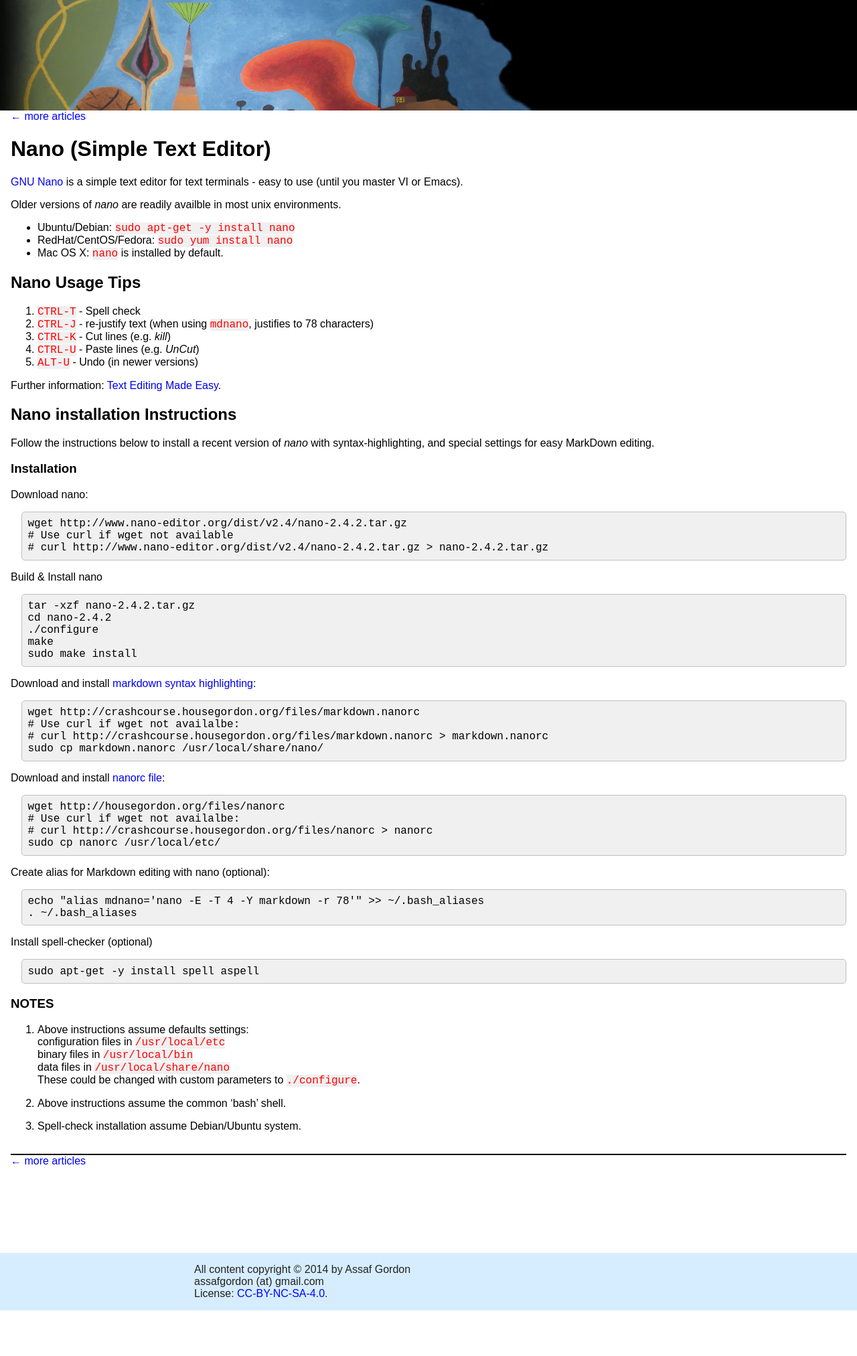
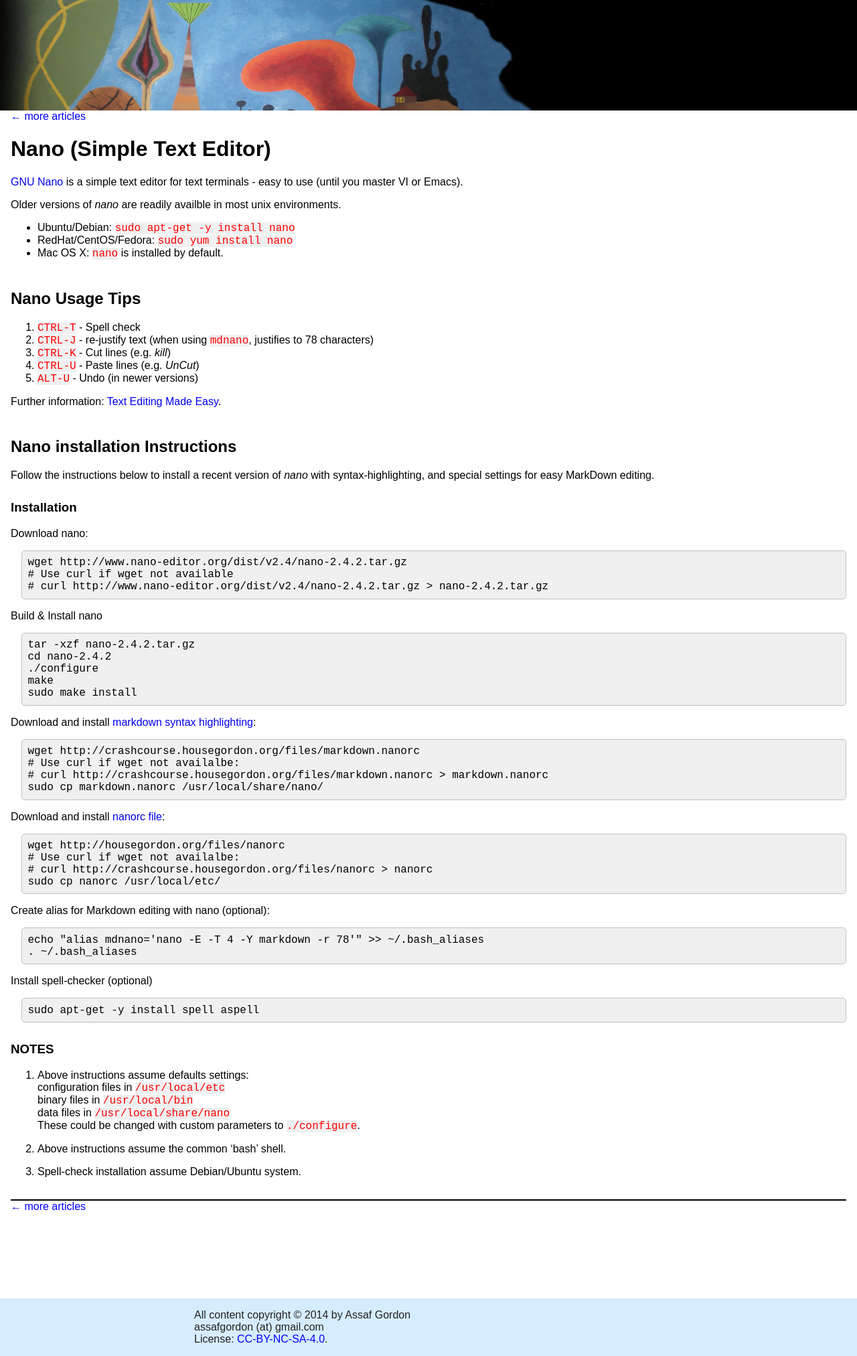
Before and after one commit to agordon/agordon.github.io, a Jekyll site: the page built from _posts/2015-08-09-nano.md, in a window 1280 px wide. Shown: the whole page at 67% size. Built offline with Jekyll 4.4.1, drawn with Linux system fonts in a browser that asks for light colours; before the commit the page ends 1957 px from its top, so only the background shows below that.

Commit message:
css: add padding before headers

```diff
--- a/css/main.css
+++ b/css/main.css
@@ -81,6 +81,14 @@
   text-decoration: none;
 }
 
+/* Add spacing above headers */
+h2 {
+    padding-top: 1em;
+}
+h3 {
+    padding-top: 1ex;
+}
+
 /* Table for Python-Subprocess */
 div#summary1 table {
     border-spacing: 0px;
```
